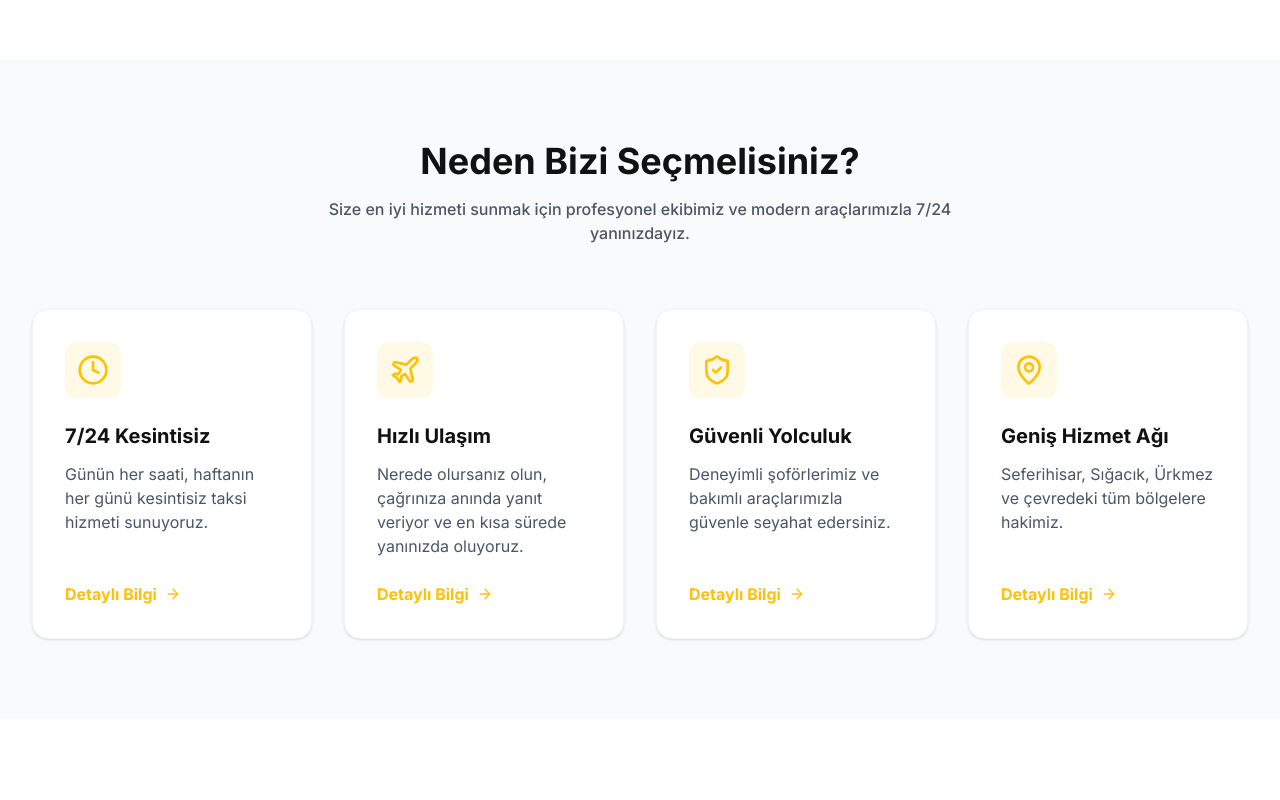
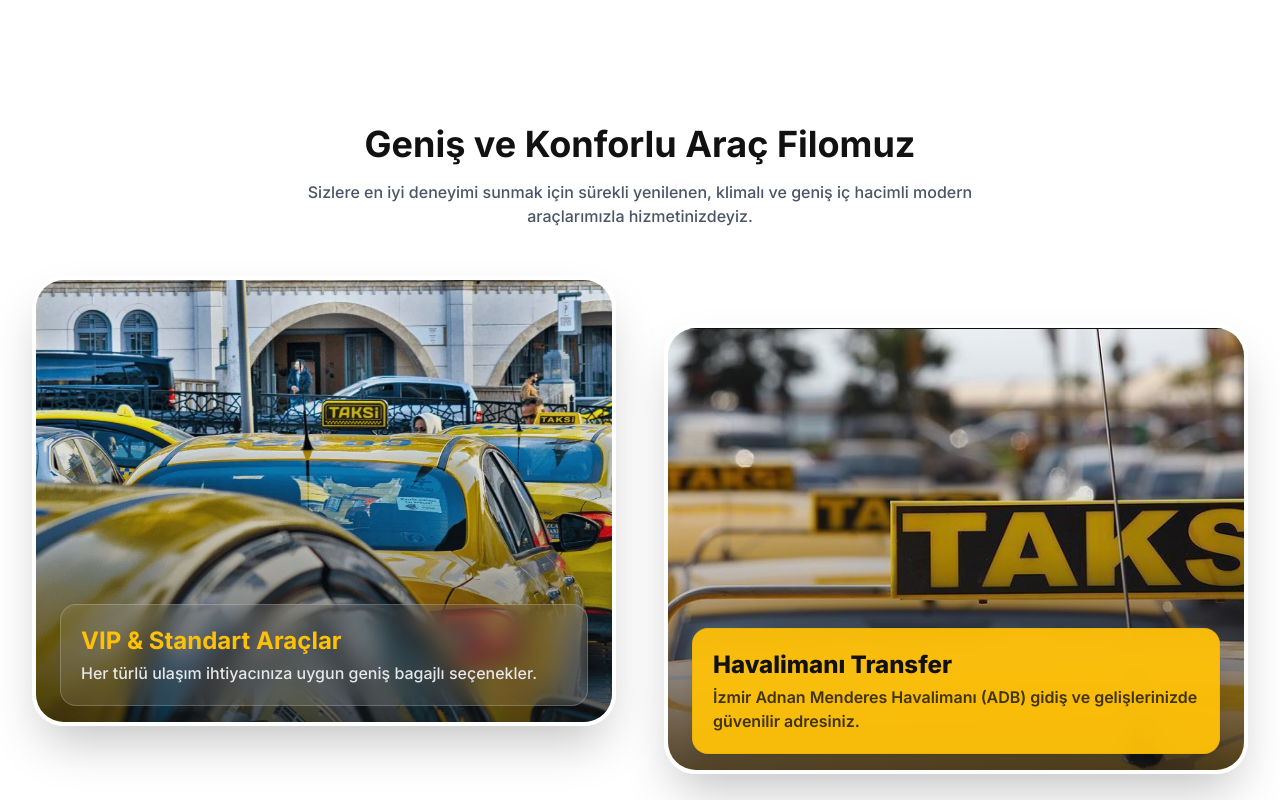
Before and after one commit to kodfinans34/seferihisartaxi, a Next.js app: page / in a window 1280 px wide. Shown: the part 1760-2560 px from the top of the page. Built offline with nearby package versions, Linux system fonts and the light colour scheme.

Commit message:
SEO: Add Yandex meta tag and update homepage with premium taxi images

```diff
--- a/src/app/layout.tsx
+++ b/src/app/layout.tsx
@@ -48,6 +48,7 @@ export const metadata: Metadata = {
   },
   verification: {
     google: "ncU4f-jtgMcObso15TnXl3iw2DX7OlCyXZuBRH1xkYY",
+    yandex: "64396064fd2e5110",
   },
 };
 
--- a/src/app/page.tsx
+++ b/src/app/page.tsx
@@ -102,6 +102,42 @@ export default function Home() {
                    <Phone className="w-5 h-5 flex-shrink-0 text-primary" />
                    <span className="whitespace-nowrap">Hemen Ulaşın: 0554 115 44 22</span>
                 </a>
+              </div>
+            </div>
+          </div>
+        </div>
+      </section>
+
+      {/* Premium Fleet Images Section */}
+      <section className="py-16 bg-white overflow-hidden">
+        <div className="max-w-7xl mx-auto px-4 sm:px-6 lg:px-8">
+          <div className="text-center max-w-2xl mx-auto mb-12">
+            <h2 className="text-3xl md:text-4xl font-bold text-secondary mb-4">Geniş ve Konforlu Araç Filomuz</h2>
+            <p className="text-gray-600 font-medium">Sizlere en iyi deneyimi sunmak için sürekli yenilenen, klimalı ve geniş iç hacimli modern araçlarımızla hizmetinizdeyiz.</p>
+          </div>
+
+          <div className="grid grid-cols-1 md:grid-cols-2 gap-8 lg:gap-12 pb-8 md:pb-12">
+            {/* Image 1 */}
+            <div className="relative h-[300px] md:h-[400px] lg:h-[450px] rounded-[2rem] overflow-hidden shadow-2xl group border-4 border-white">
+              <Image src="/taxi-premium-1.png" alt="Seferihisar Lüks Taksi" fill className="object-cover group-hover:scale-110 transition-transform duration-700" />
+              <div className="absolute inset-0 bg-gradient-to-t from-secondary/90 via-secondary/20 to-transparent opacity-80 group-hover:opacity-90 transition-opacity duration-500"></div>
+              <div className="absolute bottom-6 left-6 right-6 translate-y-2 group-hover:translate-y-0 transition-transform duration-500">
+                <div className="bg-white/10 backdrop-blur-md border border-white/20 p-5 rounded-2xl text-white">
+                  <h3 className="font-bold text-2xl mb-1 text-primary">VIP & Standart Araçlar</h3>
+                  <p className="text-sm md:text-base text-gray-200 font-medium">Her türlü ulaşım ihtiyacınıza uygun geniş bagajlı seçenekler.</p>
+                </div>
+              </div>
+            </div>
+
+            {/* Image 2 */}
+            <div className="relative h-[300px] md:h-[400px] lg:h-[450px] rounded-[2rem] overflow-hidden shadow-2xl group border-4 border-white md:translate-y-12">
+              <Image src="/taxi-premium-2.png" alt="İzmir Havalimanı Konforlu Transfer Taksi" fill className="object-cover group-hover:scale-110 transition-transform duration-700" />
+              <div className="absolute inset-0 bg-gradient-to-t from-secondary/90 via-secondary/20 to-transparent opacity-80 group-hover:opacity-90 transition-opacity duration-500"></div>
+              <div className="absolute bottom-6 left-6 right-6 translate-y-2 group-hover:translate-y-0 transition-transform duration-500">
+                <div className="bg-primary/95 backdrop-blur-md border border-primary-hover/50 p-5 rounded-2xl text-secondary shadow-lg">
+                  <h3 className="font-extrabold text-2xl mb-1">Havalimanı Transfer</h3>
+                  <p className="text-sm md:text-base font-semibold text-secondary/80">İzmir Adnan Menderes Havalimanı (ADB) gidiş ve gelişlerinizde güvenilir adresiniz.</p>
+                </div>
               </div>
             </div>
           </div>
```
Also changed, not shown: public/taxi-premium-1.png (added), public/taxi-premium-2.png (added).
